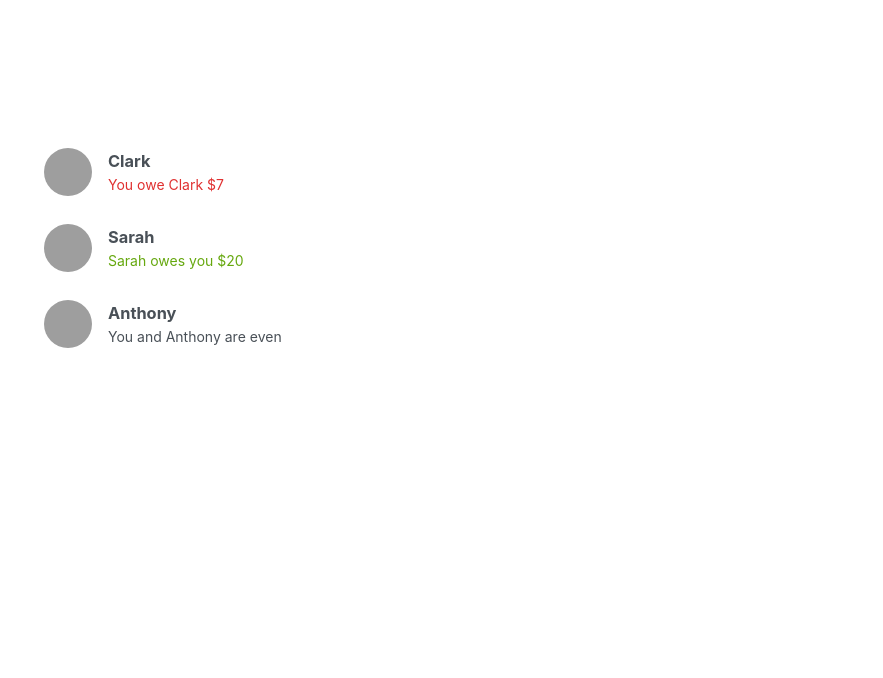
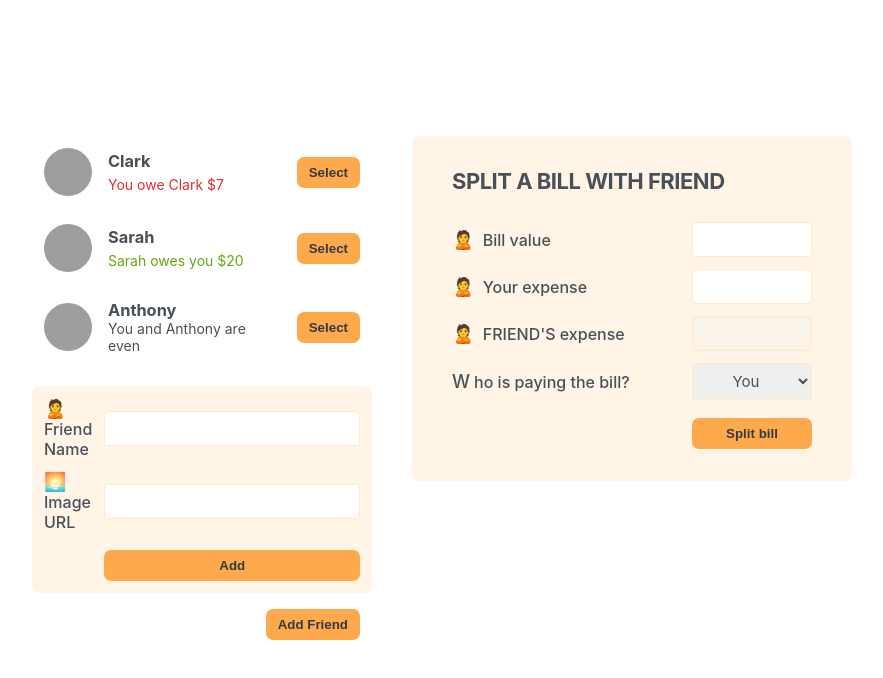
Before and after one commit to dalo-dev/eat-n-split, a React (Vite) app: page / in a window 1280 px wide. Shown: the top 678 px of the page, without its empty margins (198-1081 px from the left). Built offline with nearby package versions, Linux system fonts and the light colour scheme; grey boxes are pictures that could not be loaded.

Commit message:
Added forms

```diff
--- a/src/App.tsx
+++ b/src/App.tsx
@@ -1,3 +1,6 @@
+import Button from "./Button";
+import FormAddFriend from "./FormAddFriend";
+import FormSplitBill from "./FormSplitBill";
 import FriendsList from "./FriendsList";
 
 function App() {
@@ -5,7 +8,10 @@ function App() {
     <div className="app">
       <div className="sidebar">
         <FriendsList />
+        <FormAddFriend />
+        <Button>Add Friend</Button>
       </div>
+      <FormSplitBill></FormSplitBill>
     </div>
   );
 }
--- /dev/null
+++ b/src/Button.tsx
@@ -0,0 +1,9 @@
+type Props = {
+  children: string;
+};
+
+function Button({ children }: Props) {
+  return <button className="button">{children}</button>;
+}
+
+export default Button;
--- /dev/null
+++ b/src/FormAddFriend.tsx
@@ -0,0 +1,15 @@
+import Button from "./Button";
+
+function FormAddFriend() {
+  return (
+    <form className="form-add-friend">
+      <label>🙎 Friend Name</label>
+      <input type="text" />
+      <label>🌅 Image URL</label>
+      <input type="text" />
+      <Button>Add</Button>
+    </form>
+  );
+}
+
+export default FormAddFriend;
--- /dev/null
+++ b/src/FormSplitBill.tsx
@@ -0,0 +1,28 @@
+import Button from "./Button";
+
+function FormSplitBill() {
+  return (
+    <form className="form-split-bill">
+      <h2>Split a bill with FRIEND</h2>
+
+      <label>🙎 Bill value</label>
+      <input type="text" />
+
+      <label>🙎 Your expense</label>
+      <input type="text" />
+
+      <label>🙎 FRIEND'S expense</label>
+      <input type="text" disabled />
+
+      <label>Who is paying the bill?</label>
+      <select>
+        <option value="user">You</option>
+        <option value="friend">X</option>
+      </select>
+
+      <Button>Split bill</Button>
+    </form>
+  );
+}
+
+export default FormSplitBill;
--- a/src/FriendsList.tsx
+++ b/src/FriendsList.tsx
@@ -1,3 +1,4 @@
+import Button from "./Button";
 import { FriendI } from "./interfaces/interfaces";
 
 const initialFriends = [
@@ -21,9 +22,9 @@ const initialFriends = [
   },
 ];
 
-interface FriendProps {
+type FriendProps = {
   friend: FriendI;
-}
+};
 
 function FriendsList() {
   const friends: FriendI[] = initialFriends;
@@ -54,6 +55,8 @@ function Friend({ friend }: FriendProps) {
         </p>
       )}
       {friend.balance === 0 && <p>You and {friend.name} are even</p>}
+
+      <Button>Select</Button>
     </li>
   );
 }
--- a/src/index.css
+++ b/src/index.css
@@ -1,71 +1,3 @@
-:root {
-  font-family: Inter, system-ui, Avenir, Helvetica, Arial, sans-serif;
-  line-height: 1.5;
-  font-weight: 400;
-
-  color-scheme: light dark;
-  color: rgba(255, 255, 255, 0.87);
-  background-color: #242424;
-
-  font-synthesis: none;
-  text-rendering: optimizeLegibility;
-  -webkit-font-smoothing: antialiased;
-  -moz-osx-font-smoothing: grayscale;
-}
-
-a {
-  font-weight: 500;
-  color: #646cff;
-  text-decoration: inherit;
-}
-a:hover {
-  color: #535bf2;
-}
-
-body {
-  margin: 0;
-  display: flex;
-  place-items: center;
-  min-width: 320px;
-  min-height: 100vh;
-}
-
-h1 {
-  font-size: 3.2em;
-  line-height: 1.1;
-}
-
-button {
-  border-radius: 8px;
-  border: 1px solid transparent;
-  padding: 0.6em 1.2em;
-  font-size: 1em;
-  font-weight: 500;
-  font-family: inherit;
-  background-color: #1a1a1a;
-  cursor: pointer;
-  transition: border-color 0.25s;
-}
-button:hover {
-  border-color: #646cff;
-}
-button:focus,
-button:focus-visible {
-  outline: 4px auto -webkit-focus-ring-color;
-}
-
-@media (prefers-color-scheme: light) {
-  :root {
-    color: #213547;
-    background-color: #ffffff;
-  }
-  a:hover {
-    color: #747bff;
-  }
-  button {
-    background-color: #f9f9f9;
-  }
-}
 :root {
   --color-lightest: #fff4e6;
   --color-light: #ffe8cc;
```
